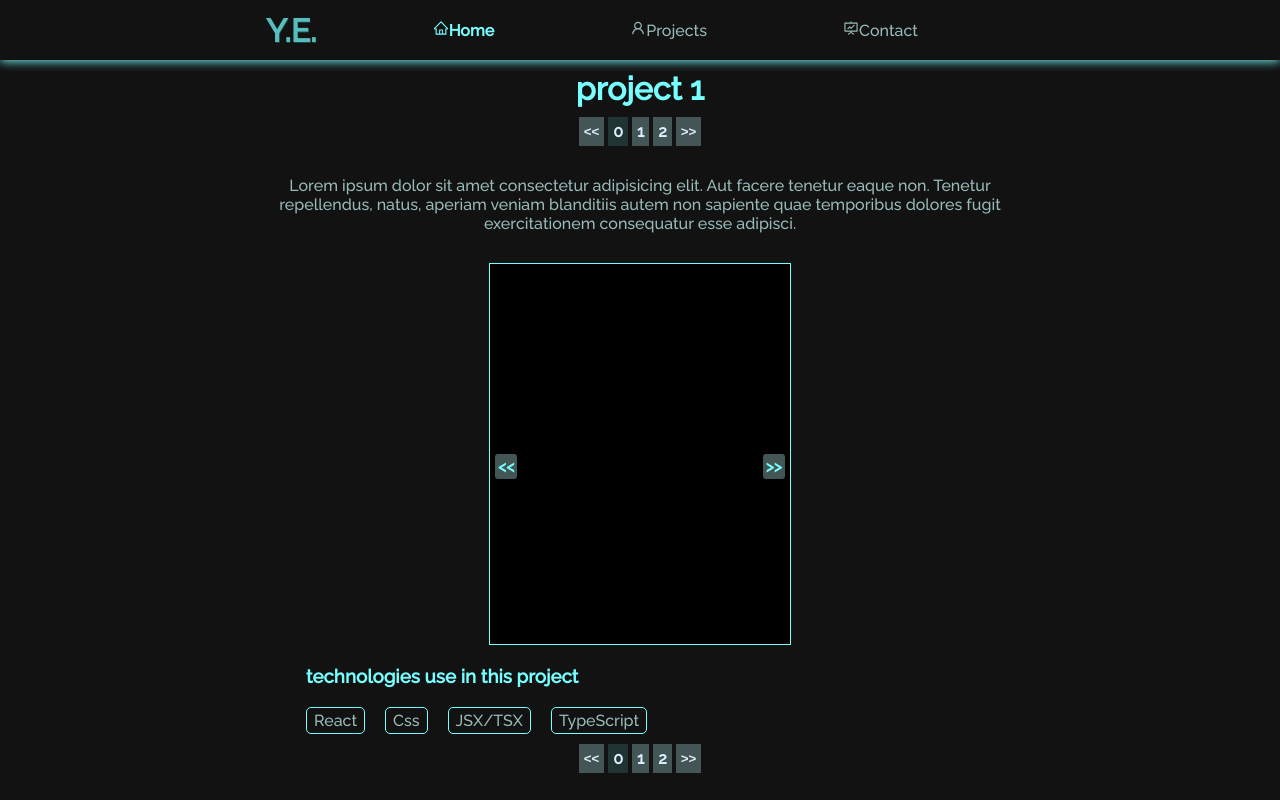
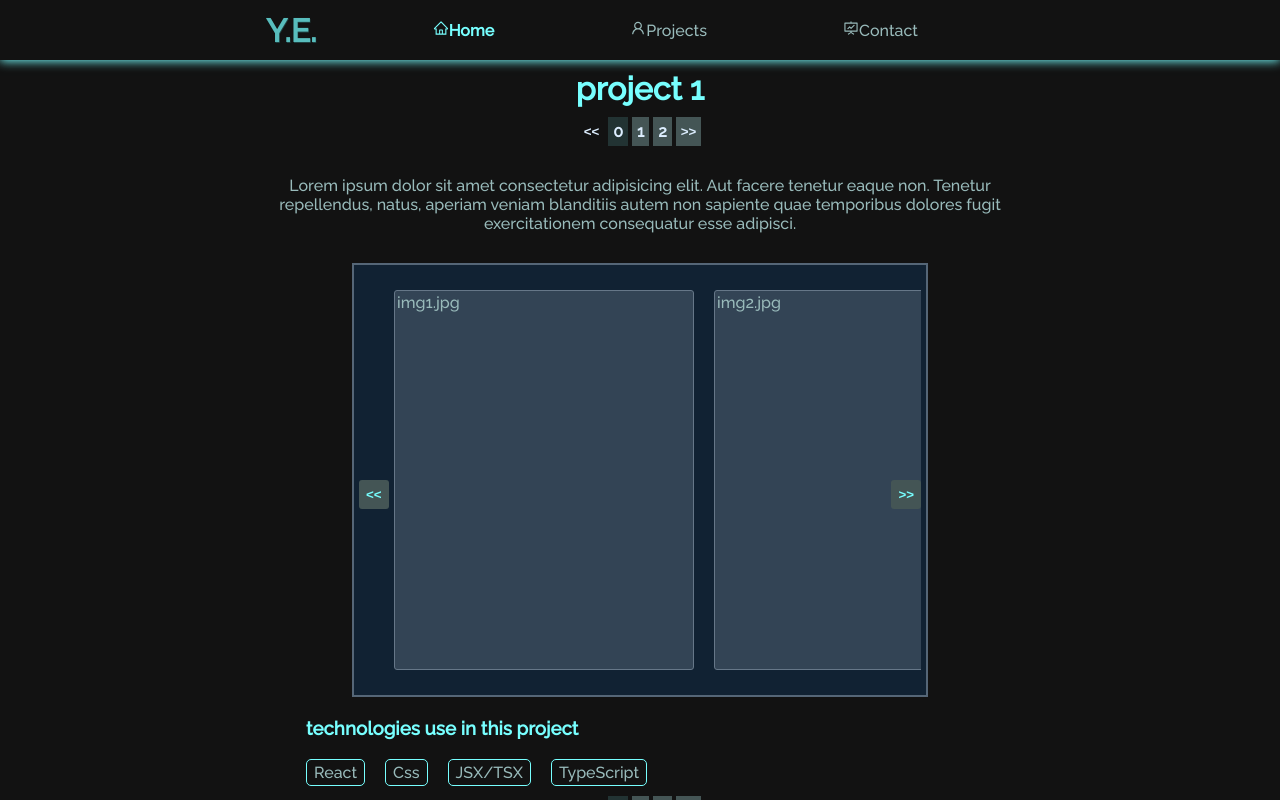
Before and after one commit to yeffreydev/portfolio, a React (Create React App) app: page /projects/0 in a window 1280 px wide. Built offline with nearby package versions, Linux system fonts and the light colour scheme.

Commit message:
complete img carousel project

```diff
--- a/src/assets/css/Project.css
+++ b/src/assets/css/Project.css
@@ -19,13 +19,16 @@
 }
 .project .controller a,
 .project .controller button {
-  background-color: transparent;
   border: none;
   color: #deff;
   font-weight: bolder;
   padding: 5px;
   cursor: pointer;
   background-color: #455;
+}
+.project .controller button.disable {
+  background-color: transparent;
+  cursor: initial;
 }
 .project .controller a:hover {
   background-color: #233;
@@ -38,40 +41,60 @@
   margin: 30px 0;
 }
 
+/* .carousel-imgs  */
+.project-img-carousel {
+  padding: 5px;
+  background-color: #123;
+  position: relative;
+  display: flex;
+  border: 2px solid #567;
+  margin: auto;
+  height: fit-content;
+  width: fit-content;
+  max-width: 90%;
+}
+
 .carousel-imgs {
   position: relative;
-  border: 1px solid #7ff;
+  padding: 20px 35px;
   display: flex;
-  justify-content: space-between;
+  margin: 0 auto;
+  min-height: 200px;
+  gap: 20px;
   width: fit-content;
-  height: min-content;
-  margin: 0 auto;
+  max-width: 100%;
+  overflow-x: auto;
+}
+
+.project-img-carousel .left-row,
+.project-img-carousel .right-row {
+  position: absolute;
+  border: none;
   display: flex;
-  justify-content: center;
-}
-.carousel-imgs .left-row,
-.carousel-imgs .right-row {
-  display: inline-block;
   color: #7ff;
   border-radius: 3px;
-  position: absolute;
   font-weight: bolder;
   top: 50%;
   background-color: #455;
-  padding: 3px;
+  padding: 7px;
+  z-index: 1;
   cursor: pointer;
 }
-.carousel-imgs .left-row {
+.project-img-carousel .left-row {
   left: 5px;
 }
-.carousel-imgs .right-row {
+.project-img-carousel .right-row {
   right: 5px;
 }
 .carousel-imgs .img {
-  display: none;
-  width: 300px;
-  background-color: #000;
+  display: inline-block;
+  /* border: 1px solid red; */
+  min-width: 300px;
+  background-color: #345;
   height: 380px;
+  border: 1px solid #678;
+  border-radius: 3px;
+  padding: 2px;
 }
 
 .carousel-imgs .img.focus {
@@ -99,3 +122,14 @@
   padding: 3px 7px;
   border-radius: 5px;
 }
+@media screen and (min-width: 900px) {
+  .project-img-carousel {
+    max-width: 85%;
+  }
+}
+
+@media screen and (min-width: 1200px) {
+  .project-img-carousel {
+    max-width: 75%;
+  }
+}
--- a/src/components/ProjectController.tsx
+++ b/src/components/ProjectController.tsx
@@ -12,7 +12,9 @@ export default function ProjectController(p: PropsI) {
   //functions
   return (
     <div className="controller">
-      <button onClick={p.moveLeft}>{"<<"}</button>
+      <button className={p.start < 1 ? "disable" : ""} onClick={p.moveLeft}>
+        {"<<"}
+      </button>
       {p.projects.slice(p.start, p.start + 3).map((item, index) => {
         return (
           <Link className={p.idFocus === item.id ? "focus" : ""} onClick={() => p.changeProject(item)} to={"/projects/" + item.id} key={index}>
@@ -20,7 +22,9 @@ export default function ProjectController(p: PropsI) {
           </Link>
         );
       })}
-      <button onClick={p.moveRight}>{">>"}</button>
+      <button className={p.start + 3 >= p.projects.length ? "disable" : ""} onClick={p.moveRight}>
+        {">>"}
+      </button>
     </div>
   );
 }
--- a/src/data/projects.ts
+++ b/src/data/projects.ts
@@ -1,10 +1,11 @@
 import { ProjectI } from "../types";
 
+let imgsRoute = "./../assets/img/";
 const projects: ProjectI[] = [
   {
     id: 0,
+    imgsProject: ["img1.jpg", "img2.jpg", "img3.jpg", "img4.jpg", "img5.jpg"],
     description: `
-
    Lorem ipsum dolor sit amet consectetur adipisicing elit. Aut facere tenetur eaque non. Tenetur repellendus, natus, aperiam veniam blanditiis autem non sapiente quae temporibus dolores fugit
         exercitationem consequatur esse adipisci.`,
     title: "project 1",
@@ -12,8 +13,8 @@ const projects: ProjectI[] = [
   },
   {
     id: 1,
+    imgsProject: ["img1.jpg", "img2.jpg", "img3.jpg", "img4.jpg", "img5.jpg"],
     description: `
-
    Lorem ipsum dolor sit amet consectetur adipisicing elit. Aut facere tenetur eaque non. Tenetur repellendus, natus, aperiam veniam blanditiis autem non sapiente quae temporibus dolores fugit
         exercitationem consequatur esse adipisci.`,
     title: "project 2",
@@ -21,36 +22,32 @@ const projects: ProjectI[] = [
   },
   {
     id: 2,
-    description: `
-
-   Lorem ipsum dolor sit amet consectetur adipisicing elit. Aut facere tenetur eaque non. Tenetur repellendus, natus, aperiam veniam blanditiis autem non sapiente quae temporibus dolores fugit
+    imgsProject: ["img1.jpg", "img2.jpg", "img3.jpg", "img4.jpg", "img5.jpg"],
+    description: `Lorem ipsum dolor sit amet consectetur adipisicing elit. Aut facere tenetur eaque non. Tenetur repellendus, natus, aperiam veniam blanditiis autem non sapiente quae temporibus dolores fugit
         exercitationem consequatur esse adipisci.`,
     title: "project 3",
     codeurl: "https://github.com/yeffreycode/",
   },
   {
     id: 3,
-    description: `
-
-   Lorem ipsum dolor sit amet consectetur adipisicing elit. Aut facere tenetur eaque non. Tenetur repellendus, natus, aperiam veniam blanditiis autem non sapiente quae temporibus dolores fugit
+    imgsProject: ["img1.jpg", "img2.jpg", "img3.jpg", "img4.jpg", "img5.jpg"],
+    description: ` Lorem ipsum dolor sit amet consectetur adipisicing elit. Aut facere tenetur eaque non. Tenetur repellendus, natus, aperiam veniam blanditiis autem non sapiente quae temporibus dolores fugit
         exercitationem consequatur esse adipisci.`,
     title: "project 4",
     codeurl: "https://github.com/yeffreycode/",
   },
   {
     id: 4,
-    description: `
-
-   Lorem ipsum dolor sit amet consectetur adipisicing elit. Aut facere tenetur eaque non. Tenetur repellendus, natus, aperiam veniam blanditiis autem non sapiente quae temporibus dolores fugit
+    imgsProject: ["img4.jpg", "img5.jpg"],
+    description: ` Lorem ipsum dolor sit amet consectetur adipisicing elit. Aut facere tenetur eaque non. Tenetur repellendus, natus, aperiam veniam blanditiis autem non sapiente quae temporibus dolores fugit
         exercitationem consequatur esse adipisci.`,
     title: "project 5",
     codeurl: "https://github.com/yeffreycode/",
   },
   {
     id: 5,
-    description: `
-
-   Lorem ipsum dolor sit amet consectetur adipisicing elit. Aut facere tenetur eaque non. Tenetur repellendus, natus, aperiam veniam blanditiis autem non sapiente quae temporibus dolores fugit
+    imgsProject: ["img5.jpg"],
+    description: ` Lorem ipsum dolor sit amet consectetur adipisicing elit. Aut facere tenetur eaque non. Tenetur repellendus, natus, aperiam veniam blanditiis autem non sapiente quae temporibus dolores fugit
         exercitationem consequatur esse adipisci.`,
     title: "project 6",
     codeurl: "https://github.com/yeffreycode/",
--- a/src/pages/Project.tsx
+++ b/src/pages/Project.tsx
@@ -1,10 +1,43 @@
-import { useEffect, useState } from "react";
+import { useEffect, useRef, useState } from "react";
 import "./../assets/css/Project.css";
 import { useParams } from "react-router-dom";
 import projects from "../data/projects";
 import { ProjectI } from "../types";
 import ProjectController from "../components/ProjectController";
-
+//components
+const ImgsCarousel = ({ imgs }: { imgs: string[] }) => {
+  const [focusImg, setFocusImg] = useState<number>(0);
+  let div = useRef<HTMLDivElement>(null);
+  function scrollHorizontalRight() {
+    if (div.current) {
+      div.current.scrollTo({ left: div.current.scrollLeft + 300, behavior: "smooth" });
+    }
+  }
+  function scrollHorizontalLeft() {
+    if (div.current) {
+      div.current.scrollTo({ left: div.current.scrollLeft - 300, behavior: "smooth" });
+    }
+  }
+  return (
+    <div className="project-img-carousel">
+      <button className="left-row" onClick={scrollHorizontalLeft}>
+        {"<<"}
+      </button>
+      <button className="right-row" onClick={scrollHorizontalRight}>
+        {">>"}
+      </button>
+      <div ref={div} className="carousel-imgs">
+        {imgs.map((item, index) => {
+          return (
+            <div className={index === focusImg ? "img focus" : "img"} key={index}>
+              <span>{item}</span>
+            </div>
+          );
+        })}
+      </div>
+    </div>
+  );
+};
 //functional component
 function Project() {
   let params = useParams();
@@ -18,11 +51,16 @@ function Project() {
   };
   const changeProject = (project: ProjectI | null) => {
     setProject(project);
+    if ((project?.id || 0) >= start + 2 && projects.length > start + 3) {
+      setStart(start + 1);
+    }
+    if (start != 0 && start === (project?.id || 0)) {
+      setStart(start - 1);
+    }
   };
   const moveRight = () => {
     if (projects.length > start + 3) {
       setStart(start + 1);
-      console.log(start + 1);
     }
   };
   const moveLeft = () => {
@@ -34,6 +72,9 @@ function Project() {
   //hooks
   useEffect(() => {
     changeProject(findProject(id || "") || null);
+    if (parseInt(id || "") > start + 2) {
+      setStart(parseInt(id || "") - 2);
+    }
     //eslint-disable-next-line
   }, []);
   return (
@@ -46,14 +87,7 @@ function Project() {
             <h1>{project?.title}</h1>
             <ProjectController idFocus={project.id} changeProject={changeProject} moveLeft={moveLeft} moveRight={moveRight} start={start} projects={projects} />
             <p>{project?.description}</p>
-            <div className="carousel-imgs">
-              <span className="left-row">{"<<"}</span>
-              <span className="right-row">{">>"}</span>
-              <div className="img focus"></div>
-              <div className="img"></div>
-              <div className="img"></div>
-              <div className="img"></div>
-            </div>
+            <ImgsCarousel imgs={project.imgsProject ?? []} />
             <div className="tech-list">
               <h3>technologies use in this project</h3>
               <ul>
@@ -63,7 +97,7 @@ function Project() {
                 <li>TypeScript</li>
               </ul>
             </div>
-            <ProjectController idFocus={project.id} changeProject={changeProject} moveLeft={moveLeft} moveRight={moveRight} start={start} projects={projects} />{" "}
+            <ProjectController idFocus={project.id} changeProject={changeProject} moveLeft={moveLeft} moveRight={moveRight} start={start} projects={projects} />
           </>
         )}
       </div>
--- a/src/types.ts
+++ b/src/types.ts
@@ -1,3 +1,7 @@
+interface TechItemI {
+  link: string;
+  name: string;
+}
 export interface ProjectI {
   title: string;
   description: string;
@@ -5,4 +9,5 @@ export interface ProjectI {
   id: string | number;
   codeurl?: string;
   imgsProject?: string[];
+  stackTech?: TechItemI[];
 }
```
Also changed, not shown: src/pages/Contact.tsx (+42 -5 lines).
